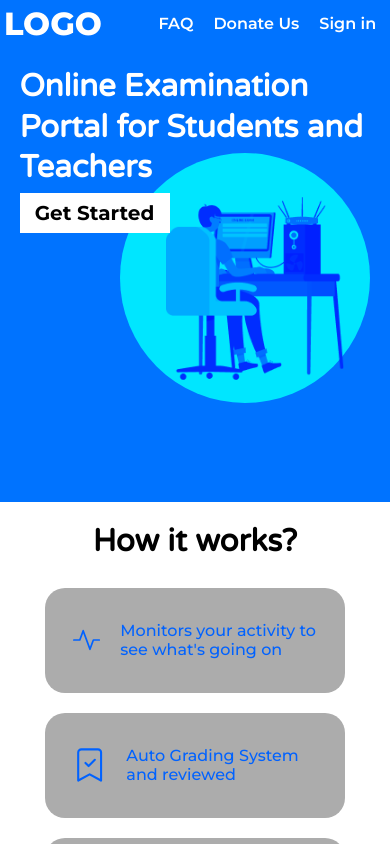
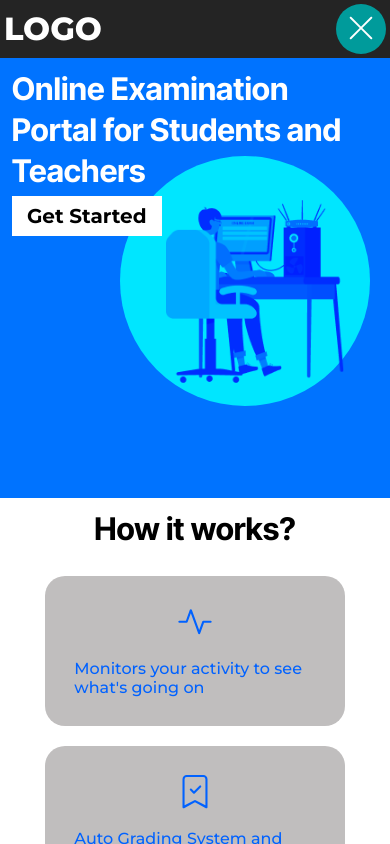
Before and after one commit to iam-devAlhan/Quizlify, a React (Vite) app: page / in a window 390 px wide. Shown: the top 844 px of the page. Built offline with nearby package versions, Linux system fonts and the light colour scheme.

Commit message:
Navbar responsive done

```diff
--- a/src/App.css
+++ b/src/App.css
@@ -1,5 +1,5 @@
 @import url('https://fonts.googleapis.com/css2?family=Montserrat:ital,wght@0,100..900;1,100..900&display=swap');
-@import url('https://fonts.googleapis.com/css2?family=Varela+Round&display=swap');
+@import url('https://fonts.googleapis.com/css2?family=Inter+Tight:ital,wght@0,100..900;1,100..900&display=swap');
 
 
 * {
--- a/src/components/css/nav.module.css
+++ b/src/components/css/nav.module.css
@@ -8,17 +8,44 @@
     background-color: transparent;
     color: #fff;
 }
-li {
-    display: inline-block;
+#toggleNav {
+    display: none;
+    width: 50px;
+    height: 50px;
+    background-color: rgb(0, 155, 155);
+    border-radius: 40px;
+    font-size: 30px;
+    color: white;
+    border: none;
+    transition: 0.5s ease-in-out;
+}
+
+
+#toggleNav:hover {
+    background-color: rgb(0, 60, 60);
+}
+#nav-link {
+    display: inline;
     padding: 0px 10px;
     list-style: none;
     font-family: 'Montserrat', sans-serif;
     font-weight: 600;
     transition: 0.4s ease-in-out;
 }
-li:hover {
+#nav-link:hover {
     opacity: calc(0.3);
     cursor: pointer;
+}
+
+.mobileView {
+    display: none;
+    background-color: #242424;
+    height: 0;
+    color: #fff;
+    overflow: hidden;
+    align-items: left;
+    justify-content: left;
+    transition: height 0.2s cubic-bezier(0.075, 0.82, 0.165, 1);
 }
 h1 {
     font-size: 2rem;
@@ -27,3 +54,52 @@ h1 {
 h1:hover {
     cursor: pointer;
 }
+
+@media (max-width: 900px) {
+    header {
+        background-color: #242424;
+    }
+    .mobileView {
+        display: none;
+    }
+    .mobileView.toggler {
+        display: block;
+        height: 150px;
+        animation-name: height;
+        animation-duration: 0.2s;
+        animation-timing-function: cubic-bezier(0.075, 0.82, 0.165, 1);
+        animation-iteration-count: 1;
+    }
+
+    @keyframes height {
+        0% {
+            height: 0;
+        }
+        /* 20% {
+            height: 75px;
+        }
+        60% {
+            height: 100px;
+        } */
+        100% {
+            height: 150px;
+        }
+
+    }
+
+    .mobileView #nav-link {
+        display: flex;
+        flex-direction: column;
+        margin-top: 15px;
+        font-size: 20px;
+    }
+    .container #nav-link {
+        display: none;
+    }
+    #toggleNav {
+        display: block;
+    }
+
+
+
+}
--- a/src/components/css/section.module.css
+++ b/src/components/css/section.module.css
@@ -9,7 +9,7 @@
 }
 
 .title {
-    font-family: 'Varela Round';
+    font-family: 'Inter Tight';
     display: flex;
     flex-direction: column;
     font-size: 3.5em;
@@ -45,11 +45,11 @@
 
 #section_2 {
     background-color: #fff;
-    height: 80vh;
+    height: 100vh;
     padding: 20px 0px;
 }
 .title_2 {
-    font-family: 'Varela Round';
+    font-family: 'Inter Tight';
     display: flex;
     font-size: 3.2rem;
     font-weight: 700;
@@ -70,21 +70,21 @@
 
 .item {
     display: flex;
-    flex-direction: row;
+    flex-direction: column;
     padding: 10%;
     align-items: center;
     justify-self: center;
     width: 300px;
-    height: 105px;
+    height: 150px;
     gap: 20px;
     border-radius: 20px;
-    background-color: rgb(172, 172, 172);
+    background-color: rgb(192, 190, 190);
     color: rgb(0, 98, 255);
     font-weight: 500;
 }
 #section_3 {
     background-color: yellow;
-    height: 80vh;
+    height: 100vh;
     padding: 20px;
     display: flex;
     flex-direction: row;
@@ -94,7 +94,7 @@
 }
 
 .title_3 {
-    font-family: 'Varela Round';
+    font-family: 'Inter Tight';
     display: flex;
     font-size: 3.2rem;
     font-weight: 700;
@@ -107,7 +107,6 @@
 
 #img {
     border-radius: 20px;
-    box-shadow: 10px 10px 20px black;
 }
 
 @media (max-width: 900px) {
@@ -138,9 +137,11 @@
         flex-direction: column;
         justify-content: left;
         align-items: center;
-        padding: 5%;
+        padding: 3%;
         height: fit-content;
+        width: 100%;
     }
+
     .pads {
         display: flex;
         flex-direction: column;
--- a/src/components/navbar.jsx
+++ b/src/components/navbar.jsx
@@ -1,7 +1,16 @@
 import styles from './css/nav.module.css';
-
+import { useState } from 'react';
 
 const Navbar = function () {
+    const [navToggle, setNavToggle] = useState({isToggled: false, toggled: ''})
+
+    function toggleMobileMenu() {
+        setNavToggle((prev) => ({
+            isToggled: !prev.isToggled,
+            toggled: prev.isToggled ? styles.toggler : ''
+        }))
+    }
+
     return (
         <>
             <header>
@@ -9,11 +18,23 @@ const Navbar = function () {
                     <div className={styles.container}>
                     <h1>LOGO</h1>
                         <ul>
-                            <li><a>FAQ</a></li>
-                            <li><a>Donate Us</a></li>
-                            <li><a>Sign in</a></li>
+                            <li id={styles['nav-link']}><a>FAQ</a></li>
+                            <li id={styles['nav-link']}><a>Donate Us</a></li>
+                            <li id={styles['nav-link']}><a>Sign in</a></li>
+                        </ul>
+
+                        <button id={styles.toggleNav} onClick={toggleMobileMenu}>{navToggle.isToggled ? <i className="bi bi-list"></i> : <i className="bi bi-x-lg"></i>}</button>
+                    </div>
+
+
+                    <div className={`${styles.mobileView} ${navToggle.toggled}`}>
+                        <ul>
+                        <li id={styles['nav-link']}><a>FAQ</a></li>
+                        <li id={styles['nav-link']}><a>Donate Us</a></li>
+                        <li id={styles['nav-link']}><a>Sign in</a></li>
                         </ul>
                     </div>
+
                 </nav>
             </header>
         </>
--- a/src/components/section.jsx
+++ b/src/components/section.jsx
@@ -22,39 +22,39 @@ const Section = function() {
                         <div className={styles.pads}>
                             <div className={styles.item}>
                             <svg xmlns="http://www.w3.org/2000/svg" width="50" height="50" fill="currentColor" className="bi bi-activity" viewBox="0 0 16 16">
-                                <path fill-rule="evenodd" d="M6 2a.5.5 0 0 1 .47.33L10 12.036l1.53-4.208A.5.5 0 0 1 12 7.5h3.5a.5.5 0 0 1 0 1h-3.15l-1.88 5.17a.5.5 0 0 1-.94 0L6 3.964 4.47 8.171A.5.5 0 0 1 4 8.5H.5a.5.5 0 0 1 0-1h3.15l1.88-5.17A.5.5 0 0 1 6 2"/>
+                                <path fillRule="evenodd" d="M6 2a.5.5 0 0 1 .47.33L10 12.036l1.53-4.208A.5.5 0 0 1 12 7.5h3.5a.5.5 0 0 1 0 1h-3.15l-1.88 5.17a.5.5 0 0 1-.94 0L6 3.964 4.47 8.171A.5.5 0 0 1 4 8.5H.5a.5.5 0 0 1 0-1h3.15l1.88-5.17A.5.5 0 0 1 6 2"/>
                             </svg>
                             <div>Monitors your activity to see what's going on</div>
                             </div>
                             <div className={styles.item}>
-                            <svg xmlns="http://www.w3.org/2000/svg" width="50" height="50" fill="currentColor" class="bi bi-bookmark-check" viewBox="0 0 16 16">
-                                <path fill-rule="evenodd" d="M10.854 5.146a.5.5 0 0 1 0 .708l-3 3a.5.5 0 0 1-.708 0l-1.5-1.5a.5.5 0 1 1 .708-.708L7.5 7.793l2.646-2.647a.5.5 0 0 1 .708 0"/>
+                            <svg xmlns="http://www.w3.org/2000/svg" width="50" height="50" fill="currentColor" className="bi bi-bookmark-check" viewBox="0 0 16 16">
+                                <path fillRule="evenodd" d="M10.854 5.146a.5.5 0 0 1 0 .708l-3 3a.5.5 0 0 1-.708 0l-1.5-1.5a.5.5 0 1 1 .708-.708L7.5 7.793l2.646-2.647a.5.5 0 0 1 .708 0"/>
                                 <path d="M2 2a2 2 0 0 1 2-2h8a2 2 0 0 1 2 2v13.5a.5.5 0 0 1-.777.416L8 13.101l-5.223 2.815A.5.5 0 0 1 2 15.5zm2-1a1 1 0 0 0-1 1v12.566l4.723-2.482a.5.5 0 0 1 .554 0L13 14.566V2a1 1 0 0 0-1-1z"/>
                             </svg>
                             <div>Auto Grading System and reviewed</div>
                             </div>
                             <div className={styles.item}>
-                            <svg xmlns="http://www.w3.org/2000/svg" width="50" height="50" fill="currentColor" class="bi bi-book-half" viewBox="0 0 16 16">
+                            <svg xmlns="http://www.w3.org/2000/svg" width="50" height="50" fill="currentColor" className="bi bi-book-half" viewBox="0 0 16 16">
                         <path d="M8.5 2.687c.654-.689 1.782-.886 3.112-.752 1.234.124 2.503.523 3.388.893v9.923c-.918-.35-2.107-.692-3.287-.81-1.094-.111-2.278-.039-3.213.492zM8 1.783C7.015.936 5.587.81 4.287.94c-1.514.153-3.042.672-3.994 1.105A.5.5 0 0 0 0 2.5v11a.5.5 0 0 0 .707.455c.882-.4 2.303-.881 3.68-1.02 1.409-.142 2.59.087 3.223.877a.5.5 0 0 0 .78 0c.633-.79 1.814-1.019 3.222-.877 1.378.139 2.8.62 3.681 1.02A.5.5 0 0 0 16 13.5v-11a.5.5 0 0 0-.293-.455c-.952-.433-2.48-.952-3.994-1.105C10.413.809 8.985.936 8 1.783"/>
                             </svg>
                             <div>Provide learning materials for preparation</div>
                             </div>
                             <div className={styles.item}>
-                            <svg xmlns="http://www.w3.org/2000/svg" width="50" height="50" fill="currentColor" class="bi bi-graph-up-arrow" viewBox="0 0 16 16">
-  <path fill-rule="evenodd" d="M0 0h1v15h15v1H0zm10 3.5a.5.5 0 0 1 .5-.5h4a.5.5 0 0 1 .5.5v4a.5.5 0 0 1-1 0V4.9l-3.613 4.417a.5.5 0 0 1-.74.037L7.06 6.767l-3.656 5.027a.5.5 0 0 1-.808-.588l4-5.5a.5.5 0 0 1 .758-.06l2.609 2.61L13.445 4H10.5a.5.5 0 0 1-.5-.5"/>
+                            <svg xmlns="http://www.w3.org/2000/svg" width="50" height="50" fill="currentColor" className="bi bi-graph-up-arrow" viewBox="0 0 16 16">
+  <path fillRule="evenodd" d="M0 0h1v15h15v1H0zm10 3.5a.5.5 0 0 1 .5-.5h4a.5.5 0 0 1 .5.5v4a.5.5 0 0 1-1 0V4.9l-3.613 4.417a.5.5 0 0 1-.74.037L7.06 6.767l-3.656 5.027a.5.5 0 0 1-.808-.588l4-5.5a.5.5 0 0 1 .758-.06l2.609 2.61L13.445 4H10.5a.5.5 0 0 1-.5-.5"/>
 </svg>
                             <div>Keep track of your record and scores, generate results</div>
                             </div>
                             <div className={styles.item}>
-                            <svg xmlns="http://www.w3.org/2000/svg" width="50" height="50" fill="currentColor" class="bi bi-backpack2" viewBox="0 0 16 16">
+                            <svg xmlns="http://www.w3.org/2000/svg" width="50" height="50" fill="currentColor" className="bi bi-backpack2" viewBox="0 0 16 16">
   <path d="M4.04 7.43a4 4 0 0 1 7.92 0 .5.5 0 1 1-.99.14 3 3 0 0 0-5.94 0 .5.5 0 1 1-.99-.14"/>
-  <path fill-rule="evenodd" d="M4 9.5a.5.5 0 0 1 .5-.5h7a.5.5 0 0 1 .5.5v4a.5.5 0 0 1-.5.5h-7a.5.5 0 0 1-.5-.5zm1 .5v3h6v-3h-1v.5a.5.5 0 0 1-1 0V10z"/>
+  <path fillRule="evenodd" d="M4 9.5a.5.5 0 0 1 .5-.5h7a.5.5 0 0 1 .5.5v4a.5.5 0 0 1-.5.5h-7a.5.5 0 0 1-.5-.5zm1 .5v3h6v-3h-1v.5a.5.5 0 0 1-1 0V10z"/>
   <path d="M6 2.341V2a2 2 0 1 1 4 0v.341c2.33.824 4 3.047 4 5.659v1.191l1.17.585a1.5 1.5 0 0 1 .83 1.342V13.5a1.5 1.5 0 0 1-1.5 1.5h-1c-.456.607-1.182 1-2 1h-7a2.5 2.5 0 0 1-2-1h-1A1.5 1.5 0 0 1 0 13.5v-2.382a1.5 1.5 0 0 1 .83-1.342L2 9.191V8a6 6 0 0 1 4-5.659M7 2v.083a6 6 0 0 1 2 0V2a1 1 0 0 0-2 0M3 13.5A1.5 1.5 0 0 0 4.5 15h7a1.5 1.5 0 0 0 1.5-1.5V8A5 5 0 0 0 3 8zm-1-3.19-.724.362a.5.5 0 0 0-.276.447V13.5a.5.5 0 0 0 .5.5H2zm12 0V14h.5a.5.5 0 0 0 .5-.5v-2.382a.5.5 0 0 0-.276-.447L14 10.309Z"/>
 </svg>
                             <div>Store your PDF, Documents and other stuff</div>
                             </div>
                             <div className={styles.item}>
-                            <svg xmlns="http://www.w3.org/2000/svg" width="50" height="50" fill="currentColor" class="bi bi-shield-check" viewBox="0 0 16 16">
+                            <svg xmlns="http://www.w3.org/2000/svg" width="50" height="50" fill="currentColor" className="bi bi-shield-check" viewBox="0 0 16 16">
   <path d="M5.338 1.59a61 61 0 0 0-2.837.856.48.48 0 0 0-.328.39c-.554 4.157.726 7.19 2.253 9.188a10.7 10.7 0 0 0 2.287 2.233c.346.244.652.42.893.533q.18.085.293.118a1 1 0 0 0 .101.025 1 1 0 0 0 .1-.025q.114-.034.294-.118c.24-.113.547-.29.893-.533a10.7 10.7 0 0 0 2.287-2.233c1.527-1.997 2.807-5.031 2.253-9.188a.48.48 0 0 0-.328-.39c-.651-.213-1.75-.56-2.837-.855C9.552 1.29 8.531 1.067 8 1.067c-.53 0-1.552.223-2.662.524zM5.072.56C6.157.265 7.31 0 8 0s1.843.265 2.928.56c1.11.3 2.229.655 2.887.87a1.54 1.54 0 0 1 1.044 1.262c.596 4.477-.787 7.795-2.465 9.99a11.8 11.8 0 0 1-2.517 2.453 7 7 0 0 1-1.048.625c-.28.132-.581.24-.829.24s-.548-.108-.829-.24a7 7 0 0 1-1.048-.625 11.8 11.8 0 0 1-2.517-2.453C1.928 10.487.545 7.169 1.141 2.692A1.54 1.54 0 0 1 2.185 1.43 63 63 0 0 1 5.072.56"/>
   <path d="M10.854 5.146a.5.5 0 0 1 0 .708l-3 3a.5.5 0 0 1-.708 0l-1.5-1.5a.5.5 0 1 1 .708-.708L7.5 7.793l2.646-2.647a.5.5 0 0 1 .708 0"/>
 </svg>
```
